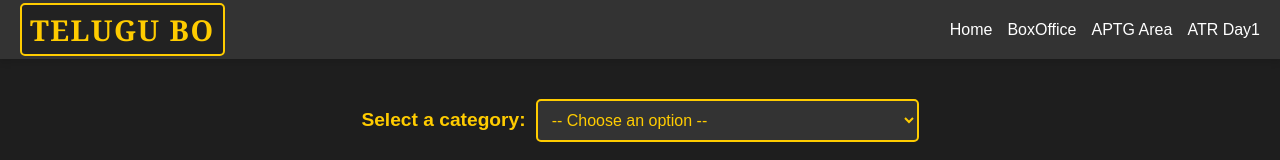
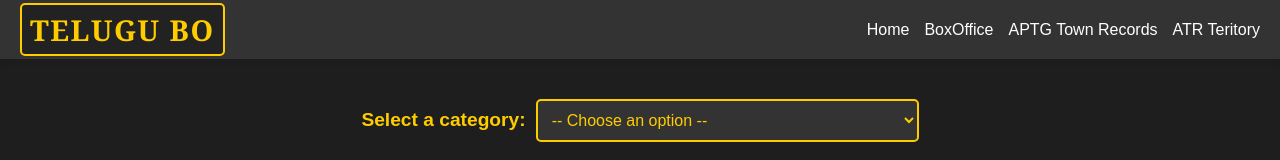
Before and after one commit to charanbhc/boxoffice, a React (Create React App) app: page /APTG in a window 1280 px wide. Shown: the top 160 px of the page. Built offline with nearby package versions, Linux system fonts and the light colour scheme.

Commit message:
4 navbar

```diff
--- a/src/components/Navbar.js
+++ b/src/components/Navbar.js
@@ -26,7 +26,7 @@ function Navbar() {
               onClick={() => handleTabClick(path)}
             >
               <Link to={path}>
-                {['Home', 'BoxOffice', 'APTG Area', 'ATR Day1'][index]}
+                {['Home', 'BoxOffice', 'APTG Town Records', 'ATR Teritory'][index]}
               </Link>
             </li>
           ))}
```
Also changed, not shown: src/App.css (line endings or trailing spaces).
